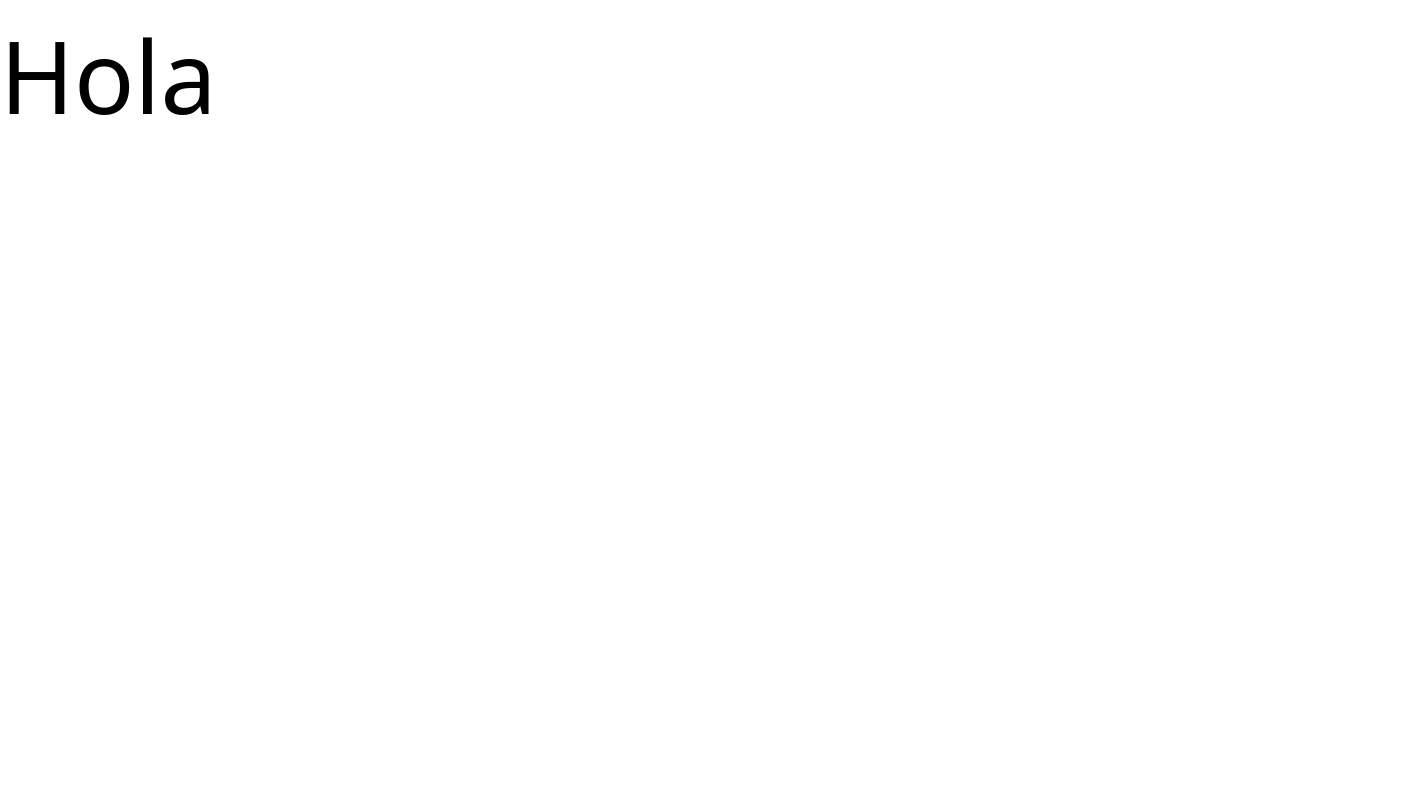
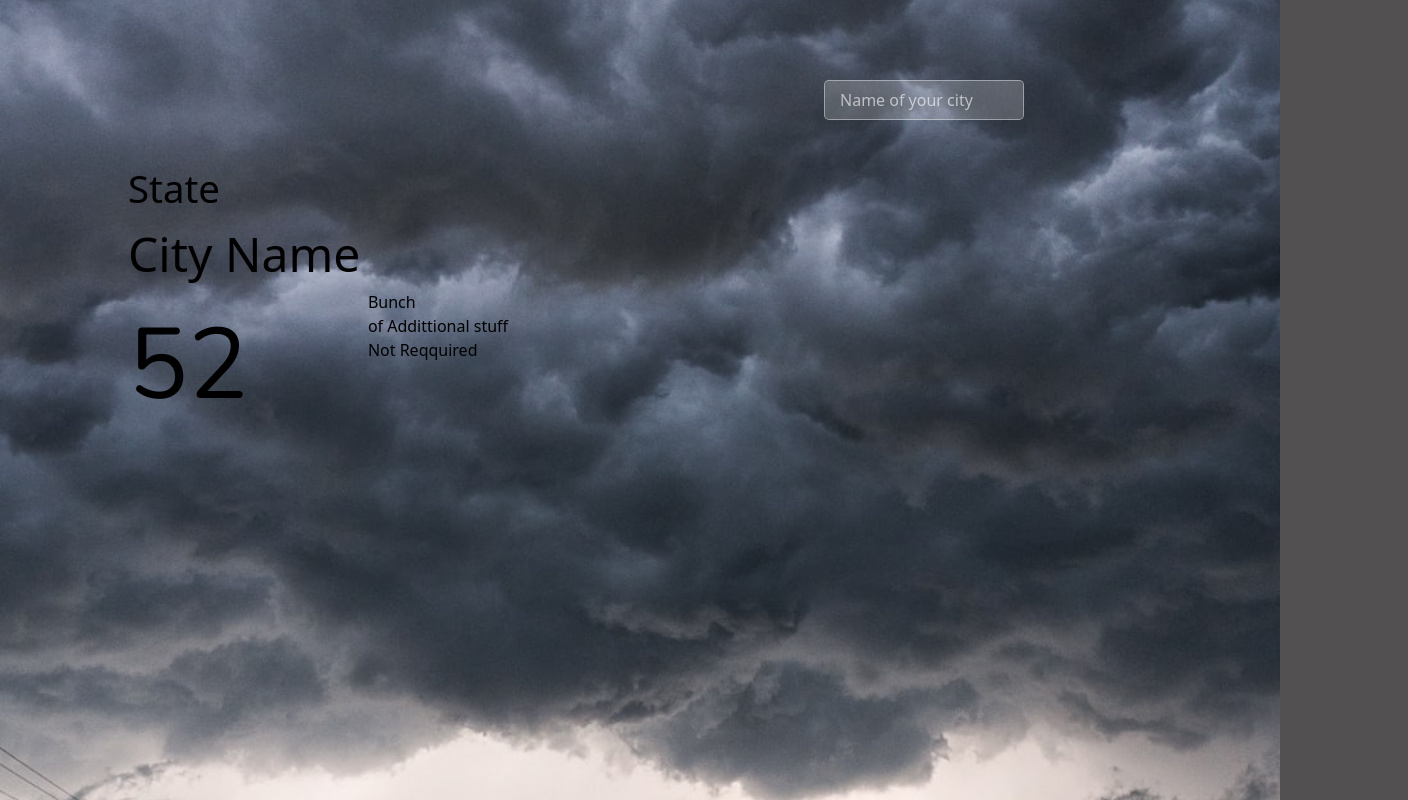
Before and after one commit to Yocker64/weather-app-top, a website built with webpack: page src/template.html in a window 1280 px wide. Shown: the whole page, 1408 px wide, since content can reach past the window. Built offline with nearby package versions, Linux system fonts and the light colour scheme; a web font is replaced by a local one.

Commit message:
Add styles to the searching bar and background as well as the layout and fonts

```diff
--- a/src/index.js
+++ b/src/index.js
@@ -1,5 +1,8 @@
 import './styles/fontsAndReset.css';
 import './styles/styles.css';
+import cloubyDayImage from './images/cloudy-backgr.jpg';
+
+document.body.style.backgroundImage = `url('${cloubyDayImage}')`;
 
 // const img = document.querySelector('img');
 // fetch(
--- a/src/styles/styles.css
+++ b/src/styles/styles.css
@@ -1,5 +1,108 @@
-* {
+body {
+  width: 100vw;
+  height: 100vh;
+  /* display: flex;
+  flex-direction: column;
+  justify-content: center;
+  padding: ; */
+}
+
+#weather-info {
+  position: relative;
+  left: 10%;
+  top: 20%;
+  display: flex;
+  flex-direction: column;
+}
+
+#weather-state {
+  font-family: "Noto Sans";
+  font-size: 2.4rem;
+}
+
+#cityName {
+  font-family: "Noto Sans";
+  font-size: 3rem;
+}
+
+#body {
+  display: grid;
+  grid-template-rows: 1fr, 3fr;
+  max-width: 500px;
+}
+
+#temperature {
+  grid-column: 1 /2;
+  font-family: "Nunito";
   font-size: 100px;
-  font-family: "Noto Sans";
-  font-weight: 500;
 }
+
+#additionalInfo {
+  grid-column: 2/3;
+}
+
+#searchField {
+  position: fixed;
+  right: 20%;
+  top: 10%;
+}
+
+/* Styling for transparent input fields that blend with the background */
+#search {
+  width: 15vw;
+  min-width: 200px;
+  background-color: rgba(255, 255, 255, 0.2); /* Semi-transparent white */
+  border: 1px solid rgba(255, 255, 255, 0.4); /* Subtle border */
+  color: rgba(255, 255, 255, 0.8); /* Light, slightly transparent text color */
+  padding: 10px 15px;
+  border-radius: 5px;
+  font-size: 16px;
+  /* Optional: Smooth transition for when it becomes solid */
+  transition:
+    background-color 0.3s ease,
+    border-color 0.3s ease,
+    color 0.3s ease;
+}
+
+/* Placeholder text color for the transparent state */
+#search::placeholder {
+  color: rgba(255, 255, 255, 0.6); /* Lighter, more transparent placeholder */
+}
+
+/* Styling when the input field is focused (clicked or tabbed into) */
+#search:focus {
+  background-color: #303330; /* Solid green background */
+  border-color: #090e09; /* Solid green border */
+  color: white; /* White text for input characters */
+  outline: none; /* Remove default focus outline for a cleaner look */
+}
+
+/* Placeholder text color when the input field is focused (optional, but good for consistency) */
+#search:focus::placeholder {
+  color: rgba(
+    255,
+    255,
+    255,
+    0.8
+  ); /* Slightly less transparent white for better readability on green */
+}
+
+body {
+  /* Set the background image */
+
+  /* Prevent the image from repeating */
+  background-repeat: no-repeat;
+
+  /* Scale the image to cover the entire element.
+       This will crop parts of the image if its aspect ratio doesn't match the element's,
+       ensuring no overflowing and adapting to different sizes. */
+  background-size: cover;
+
+  /* Center the image within the element, so the most important parts are visible */
+  background-position: center center;
+
+  /* Optional: Set a fallback background color in case the image doesn't load */
+  background-color: #525050; /* A light grey */
+
+  overflow: hidden;
+}
--- a/src/template.html
+++ b/src/template.html
@@ -6,6 +6,27 @@
     <title>Weather by Yocker</title>
   </head>
   <body>
-    <p>Hola</p>
+    <div id="weather-info">
+      <div id="header">
+        <h2 id="weather-state">State</h2>
+        <h1 id="cityName">City Name</h1>
+      </div>
+      <div id="body">
+        <div id="temperature">52</div>
+        <div id="additionalInfo">
+          <p>Bunch</p>
+          <p>of Addittional stuff</p>
+          <p>Not Reqquired</p>
+        </div>
+      </div>
+    </div>
+    <div id="searchField">
+      <input
+        type="text"
+        name="search"
+        id="search"
+        placeholder="Name of your city"
+      />
+    </div>
   </body>
 </html>
```
